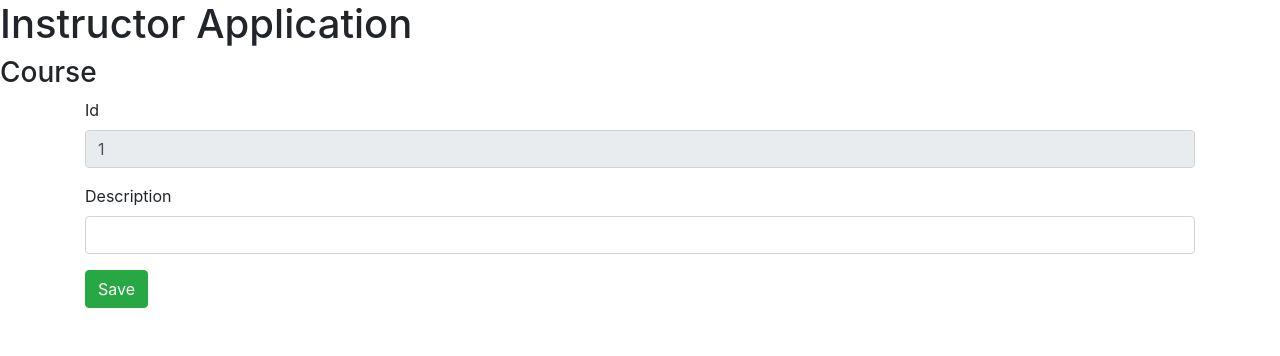
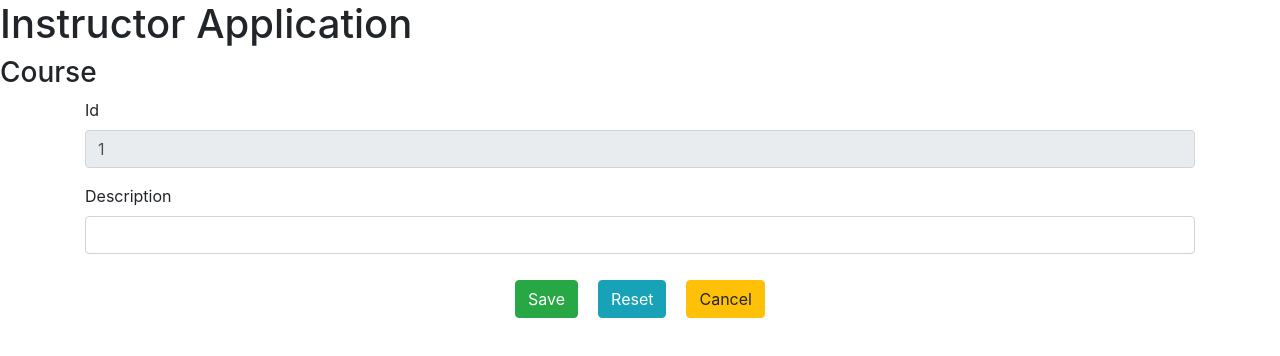
Before and after one commit to conste11ations/course-manager-app, a React (Create React App) app in the folder course-manager-react/: page /courses/1 in a window 1280 px wide. Shown: the top 356 px of the page. Built offline with nearby package versions, Linux system fonts and the light colour scheme; no server answers.

Commit message:
buttons for the course form

```diff
--- a/course-manager-react/src/component/Course.jsx
+++ b/course-manager-react/src/component/Course.jsx
@@ -12,10 +12,8 @@ class Course extends Component {
       id: this.props.match.params.id === 'new' ? -1 : this.props.match.params.id,
       description: ''
     };
-
     this.onSubmit = this.onSubmit.bind(this);
     this.validate = this.validate.bind(this);
-
   }
 
   componentDidMount() {
@@ -45,8 +43,11 @@ class Course extends Component {
       CourseDataService.updateCourse(username, this.state.id, course)
         .then(() => this.props.history.push('/courses'))
     }
+  };
 
-
+  onCancel() {
+    console.log("hi")
+    console.log();
   }
 
   validate(values) {
@@ -56,9 +57,7 @@ class Course extends Component {
     } else if (values.description.length < 5) {
       errors.description = 'Enter a minimum of 5 characters in the description';
     }
-
     return errors;
-
   }
 
   render() {
@@ -70,6 +69,7 @@ class Course extends Component {
         <div className="container">
           <Formik initialValues={{ parsedId, description }}
             onSubmit={this.onSubmit}
+            onCancel={this.onCancel}
             validateOnChange={false}
             validateOnBlur={false}
             validate={this.validate}
@@ -87,7 +87,11 @@ class Course extends Component {
                       <label>Description</label>
                       <Field className="form-control" type="text" name="description" />
                     </fieldset>
-                    <button className="btn btn-success" type="submit">Save</button>
+                    <div style={{ display: 'flex', alignItems: 'center', justifyContent: 'center' }}>
+                      <button className="btn btn-success" style={{ margin: '10px' }} type="submit">Save</button>
+                      <button className="btn btn-info" style={{ margin: '10px' }} type="reset">Reset</button>
+                      <button className="btn btn-warning" style={{ margin: '10px' }} type="button" onClick={() => this.onCancel()}>Cancel</button>
+                    </div>
                   </Form>
                 </>
               )
```
